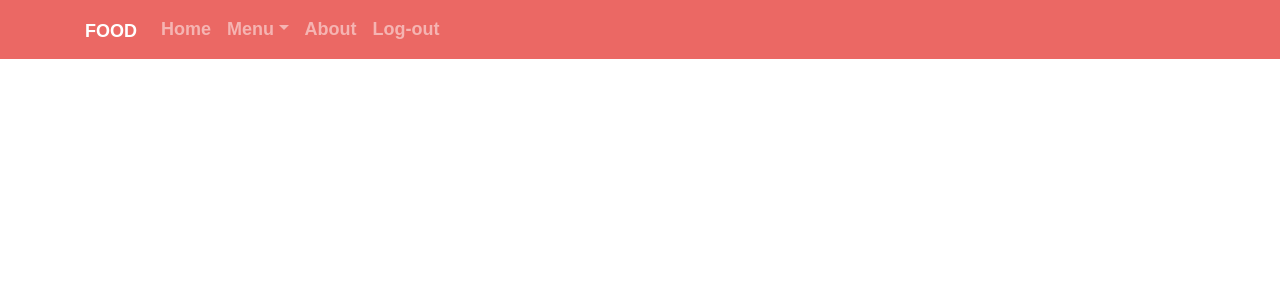
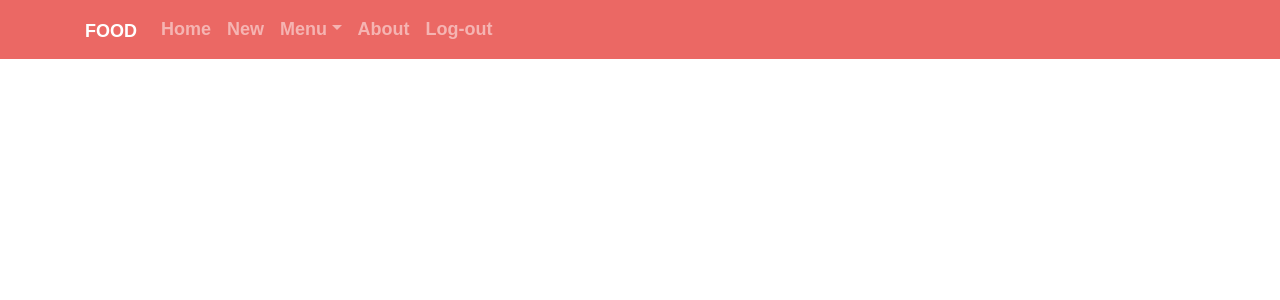
Before and after one commit to mateuszlichwiarz/admin-panel-food, a Symfony app: template templates/base.html.twig in a window 1280 px wide. Shown: the top 300 px of the page. Run offline with Twig, Linux system fonts and the light colour scheme; the template is opened without the code that fills it, so the values that code supplies are empty; some libraries are stand-ins or nearby versions; some web fonts are replaced.

Commit message:
Add new item button on navbar

```diff
--- a/templates/inc/navbar.html.twig
+++ b/templates/inc/navbar.html.twig
@@ -9,6 +9,9 @@
             <ul class="navbar-nav mr-auto">
                 <li class="nav-item">
                     <a class="nav-link" href="/food">Home <span class="sr-only">(current)</span></a>
+                </li>
+                <li class="nav-item">
+                    <a class="nav-link" href="/food/new">New <span class="sr-only">(current)</span></a>
                 </li>
                 <li class="nav-item dropdown">
                     <a class="nav-link dropdown-toggle" data-toggle="dropdown" href="#" role="button" aria-haspopup="true" aria-expanded="true">Menu</a>
```
